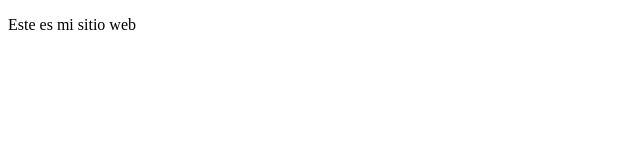
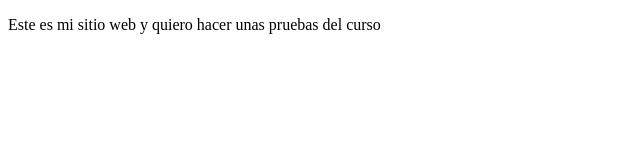
Before and after one commit to rodriguezanyeli2008/proyectoDemoCursoPrework, a plain HTML site: page index.html in a window 1280 px wide. Shown: the whole page, without its empty margins (0-640 px from the left). Drawn offline with Linux system fonts and the light colour scheme.

Commit message:
cambios en el mensaje

```diff
--- a/index.html
+++ b/index.html
@@ -7,6 +7,6 @@
     <title>Hola mundo</title>
 </head>
 <body>
-  <p>Este es mi sitio web</p>
+  <p>Este es mi sitio web y quiero hacer unas pruebas del curso</p>
 </body>
 </html>
```
